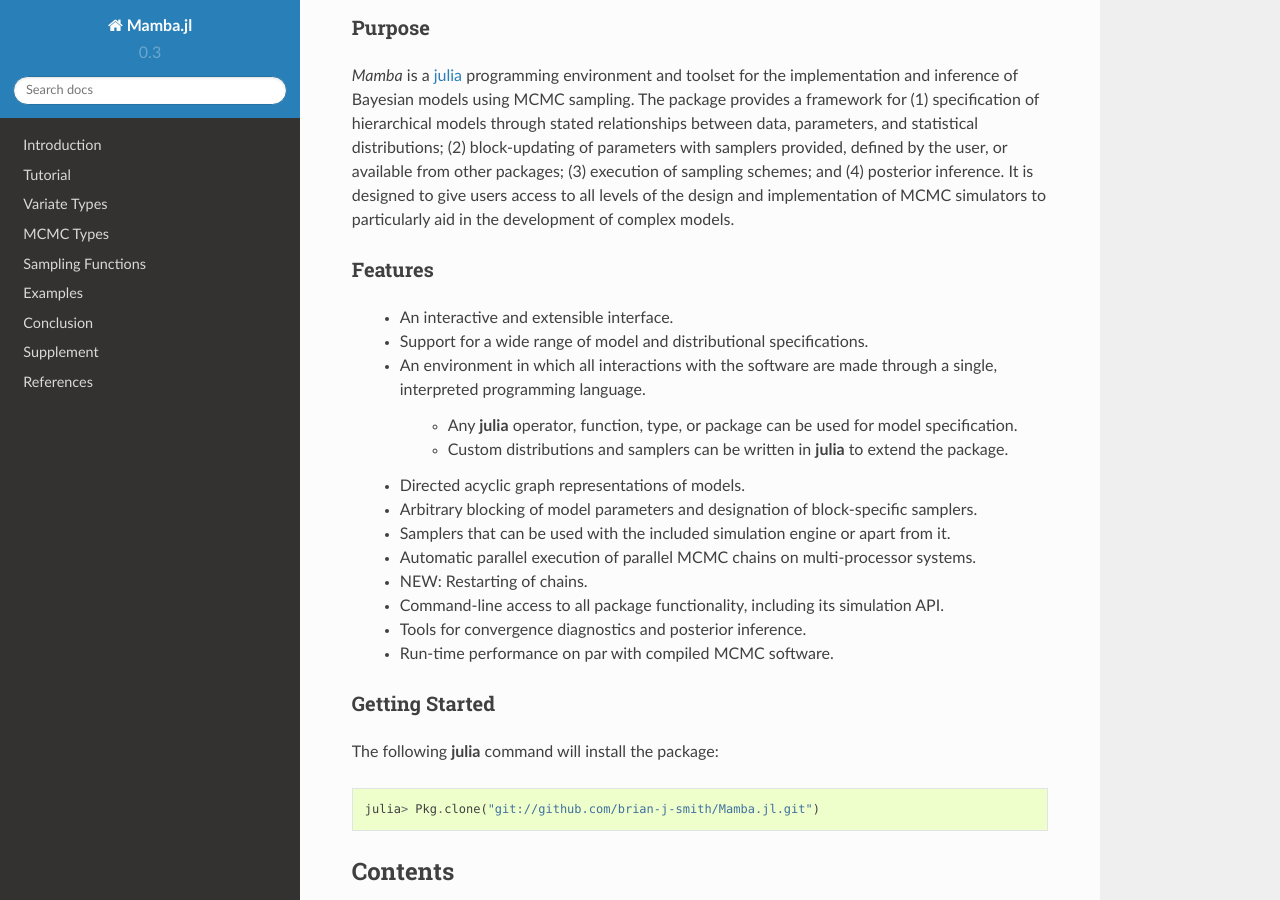
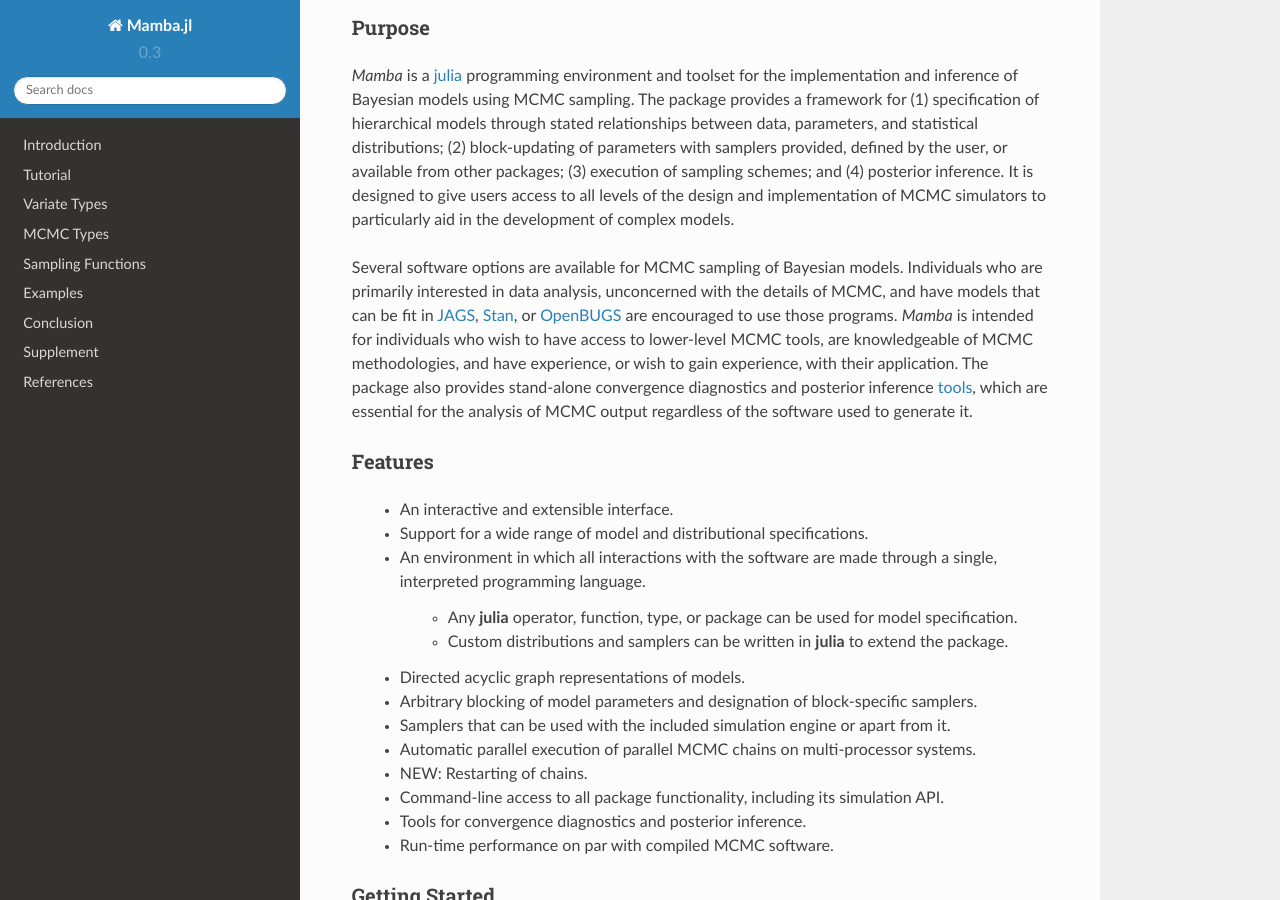
Before and after one commit to brian-j-smith/Mamba.jl, a Sphinx documentation site: the page built from doc/index.rst, in a window 1280 px wide and 900 px high, scrolled down 431 px. Built offline with Sphinx 7.4.7 and the Read the Docs theme 2.0.0, drawn with Linux system fonts in a browser that asks for light colours; formulas are drawn with MathJax 3.

Commit message:
Add description of the target package users.

```diff
--- a/doc/index.rst
+++ b/doc/index.rst
@@ -15,6 +15,8 @@ Purpose
 ^^^^^^^
 
 `Mamba` is a `julia <http://julialang.org/>`_ programming environment and toolset for the implementation and inference of Bayesian models using MCMC sampling.  The package provides a framework for (1) specification of hierarchical models through stated relationships between data, parameters, and statistical distributions; (2) block-updating of parameters with samplers provided, defined by the user, or available from other packages; (3) execution of sampling schemes; and (4) posterior inference.  It is designed to give users access to all levels of the design and implementation of MCMC simulators to particularly aid in the development of complex models.
+
+Several software options are available for MCMC sampling of Bayesian models.  Individuals who are primarily interested in data analysis, unconcerned with the details of MCMC, and have models that can be fit in `JAGS <http://mcmc-jags.sourceforge.net/>`_, `Stan <http://mc-stan.org/>`_, or `OpenBUGS <http://www.openbugs.net/>`_ are encouraged to use those programs.  `Mamba` is intended for individuals who wish to have access to lower-level MCMC tools, are knowledgeable of MCMC methodologies, and have experience, or wish to gain experience, with their application.  The package also provides stand-alone convergence diagnostics and posterior inference :ref:`tools <section-Chains>`, which are essential for the analysis of MCMC output regardless of the software used to generate it.
 
 Features
 ^^^^^^^^
```
Also changed, not shown: README.md (+2 -0 lines).
